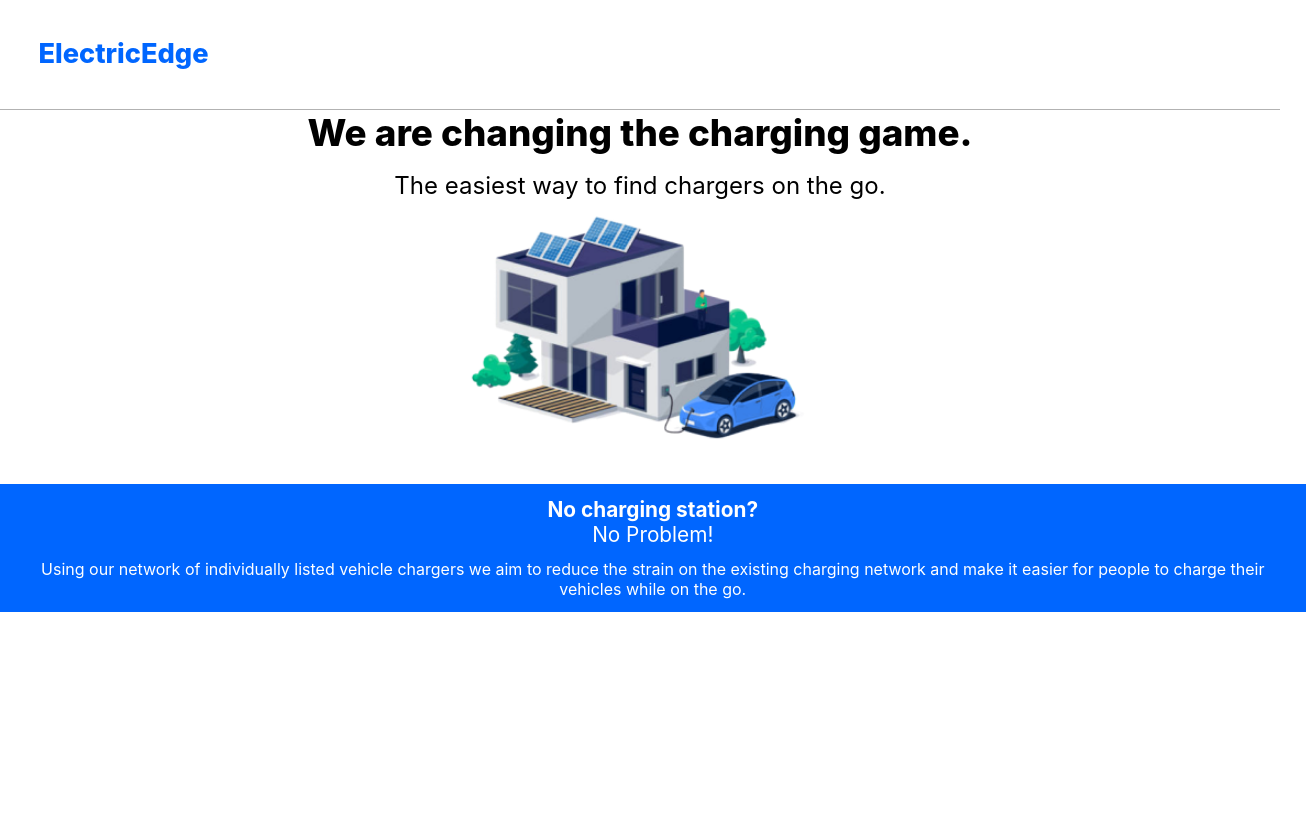
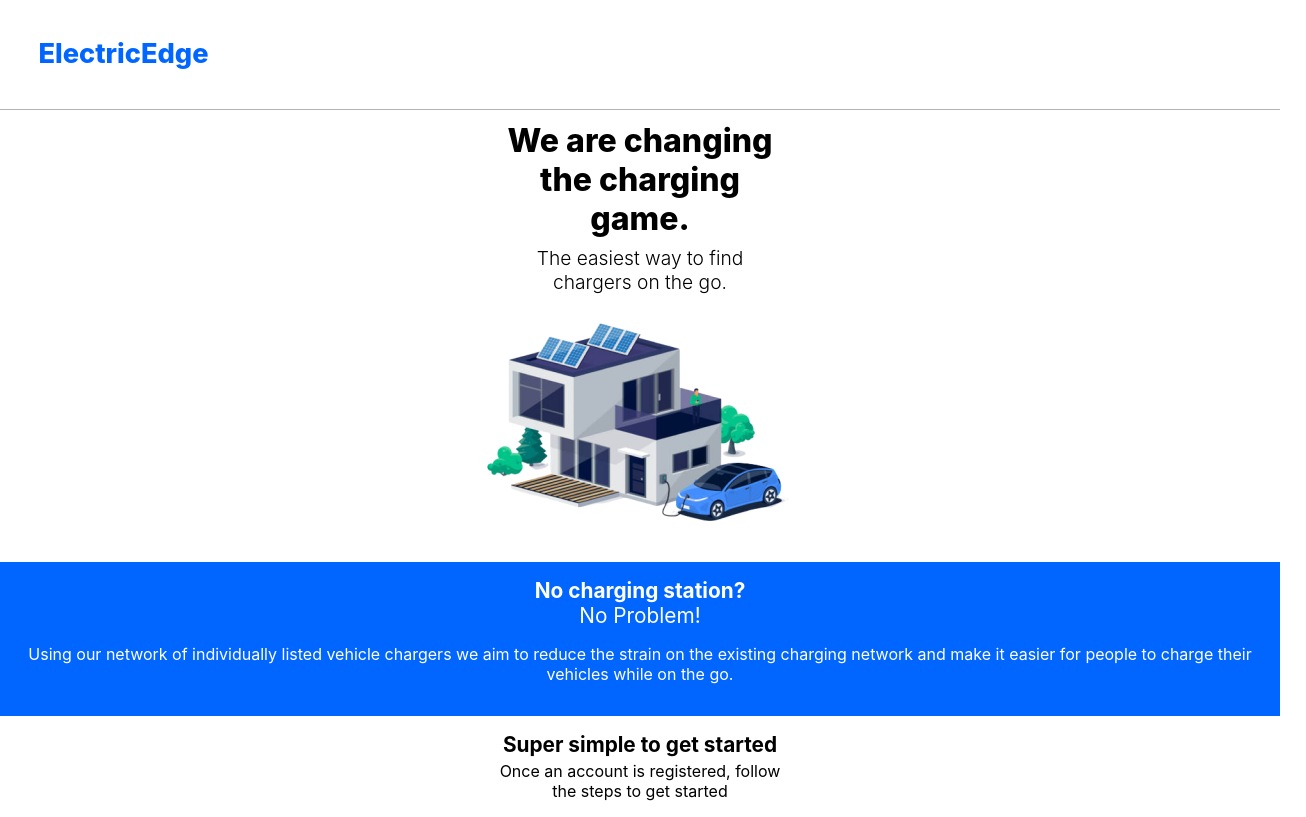
Before and after one commit to krishabbashyal/electric-edge, a Vue app in the folder client/: page / in a window 1280 px wide. Shown: the whole page, 1306 px wide, since content can reach past the window. Built offline with nearby package versions, Linux system fonts and the light colour scheme.

Commit message:
Cleaned up the application, resized image and text

```diff
--- a/client/src/App.vue
+++ b/client/src/App.vue
@@ -2,12 +2,14 @@
   <app-header/>
   <hero-section/>
   <about-application/>
+  <get-started/>
 </template>
 
 <script>
 import AppHeader from './components/AppHeader.vue'
 import HeroSection from './components/HeroSection.vue'
 import AboutApplication from './components/AboutApplication.vue'
+import GetStarted from './components/GetStarted.vue'
 
 
 
@@ -16,7 +18,8 @@ export default {
   components: {
     AppHeader,
     HeroSection,
-    AboutApplication
+    AboutApplication,
+    GetStarted
   }
 }
 </script>
--- a/client/src/components/AboutApplication.vue
+++ b/client/src/components/AboutApplication.vue
@@ -2,7 +2,7 @@
   <div class='bg-blue'>
     <p class='no-station'>No charging station?</p>
     <p class='no-problem'>No Problem!</p>
-    <p>Using our network of individually listed vehicle chargers we aim to reduce the strain on the existing charging network and make it easier for people to charge their vehicles while on the go.</p>
+    <p class='using-our'>Using our network of individually listed vehicle chargers we aim to reduce the strain on the existing charging network and make it easier for people to charge their vehicles while on the go.</p>
   </div>
 </template>
 
@@ -17,17 +17,21 @@ export default {
   background-color: #0066FF;
   color: white ;
   text-align: center;
-  padding: .8rem;
-  width: 100%;
+  padding: 1rem;
+
 }
 .no-station{
   font-size: 1.3rem;
   font-weight: 700;
-  margin: 0;
+  margin: auto;
 }
 
 .no-problem{
   font-size: 1.3rem;
-  margin-bottom: .8rem;
+  margin-bottom: 1rem;
+}
+
+.using-our{
+  margin-bottom: 1rem;
 }
 </style>
--- /dev/null
+++ b/client/src/components/GetStarted.vue
@@ -0,0 +1,32 @@
+<template>
+    <div>
+        <p class='super-simple'>Super simple to get started</p>
+        <p class='para'>Once an account is registered, follow the steps to get started</p>
+
+    </div>
+</template>
+
+<script>
+export default {
+  name: "GetStarted",
+};
+</script>
+
+<style scoped>
+
+.super-simple{
+  font-size: 1.3rem;
+  font-weight: 700;
+  margin: auto;
+  margin-top: 1rem;
+  margin-bottom: .25rem;
+  text-align: center;
+}
+
+.para{
+    margin: auto;
+    margin-bottom: 1rem;
+    width: 18rem;
+    text-align: center;
+}
+</style>
--- a/client/src/components/HeroSection.vue
+++ b/client/src/components/HeroSection.vue
@@ -14,24 +14,28 @@ export default {
 
 <style scoped>
 h1 {
-  font-size: 2.3rem;
+  font-size: 2rem;
+  width: 17rem;
   text-align: center;
   font-weight: 800;
-  margin-bottom: 0;
+  margin:auto;
+  margin-top: .7rem;
 }
 p {
-  font-size: 1.5rem;
+  font-size: 1.2rem;
+  width: 15rem;
   text-align: center;
-  margin-top: 1rem;
-  margin-bottom: -1rem;
+  margin: auto;
+  margin-top: .5rem;
+  font-weight: 300;
+
 }
 
 img {
   display: block;
   margin-left: auto;
   margin-right: auto;
-  width: 420px;
-  height: 300px
+
 }
 
 </style>
--- a/client/vue.config.js
+++ b/client/vue.config.js
@@ -2,3 +2,7 @@ const { defineConfig } = require('@vue/cli-service')
 module.exports = defineConfig({
   transpileDependencies: true
 })
+
+module.exports = {
+  publicPath: ''
+}
```
